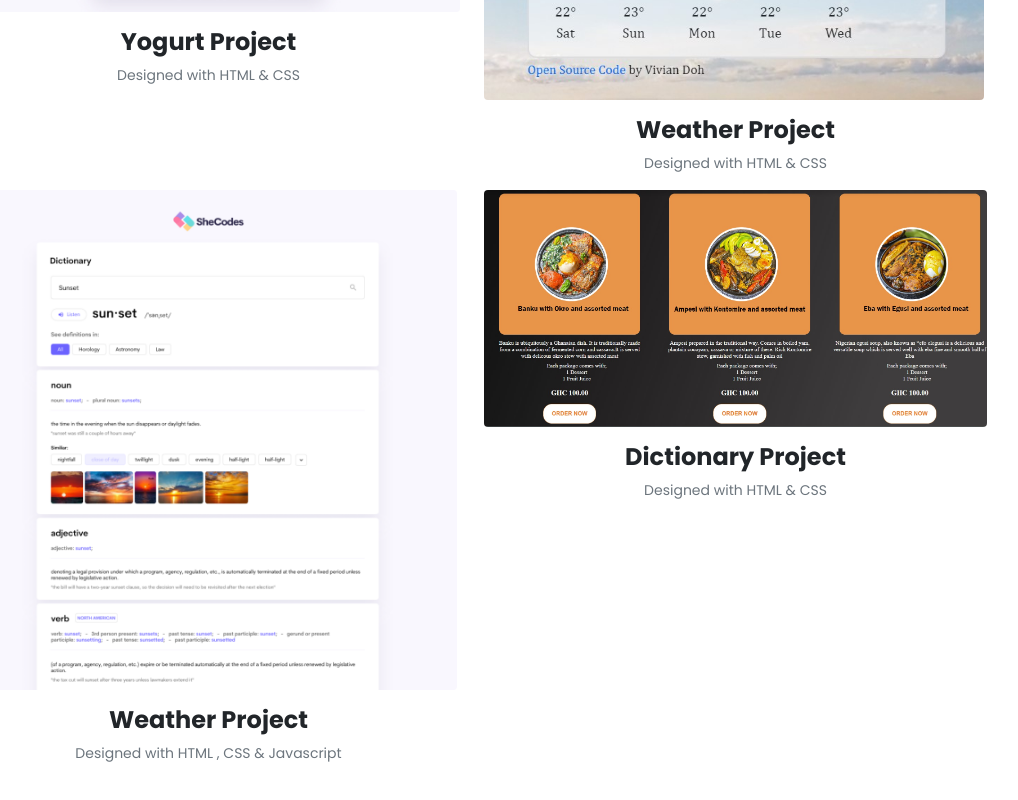
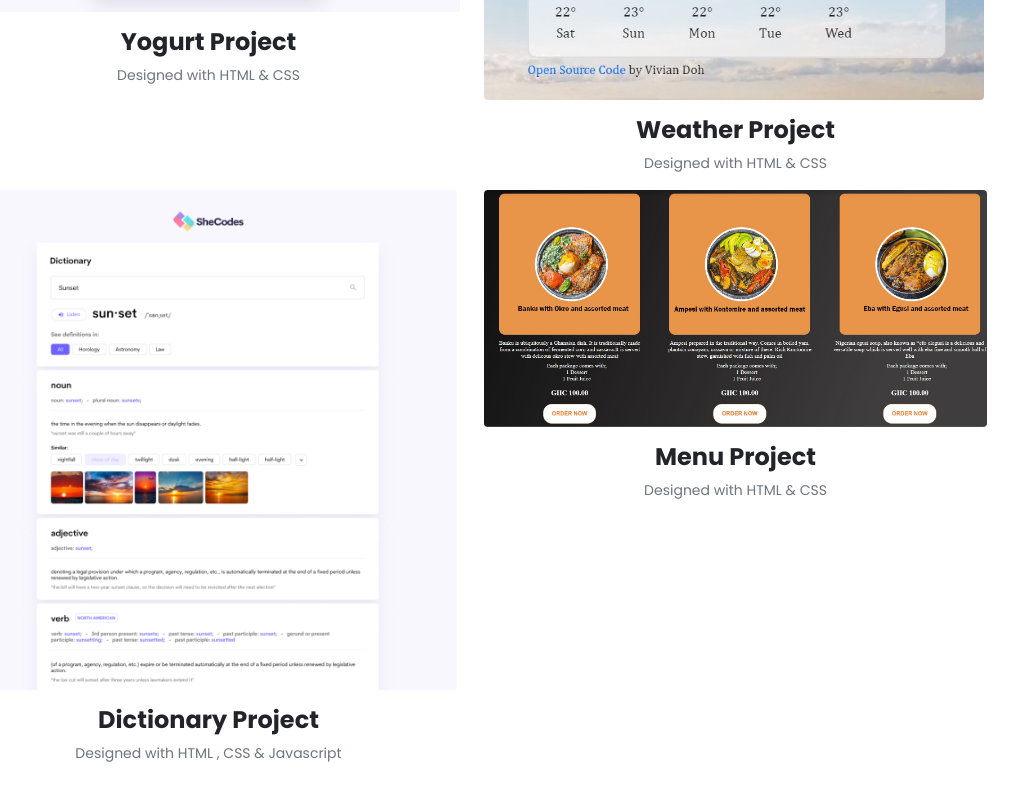
Before and after one commit to viviandoh/Portfolio-project-figma, a plain HTML site: page work.html in a window 1280 px wide. Shown: the part 849-1649 px from the top of the page, without its empty margins (168-1186 px from the left). Drawn offline with nearby package versions, Linux system fonts and the light colour scheme.

Commit message:
updated work

```diff
--- a/work.html
+++ b/work.html
@@ -67,7 +67,7 @@
               width="500"
               height="200"
             />
-            <h3 class="text-center">Weather Project</h3>
+            <h3 class="text-center">Dictionary Project</h3>
             <p class="text-center text-muted">
               Designed with HTML , CSS & Javascript
             </p>
@@ -78,7 +78,7 @@
               alt="project 1"
               class="img-fluid mb-3 rounded"
             />
-            <h3 class="text-center">Dictionary Project</h3>
+            <h3 class="text-center">Menu Project</h3>
             <p class="text-center text-muted">Designed with HTML & CSS</p>
           </div>
         </div>
```
